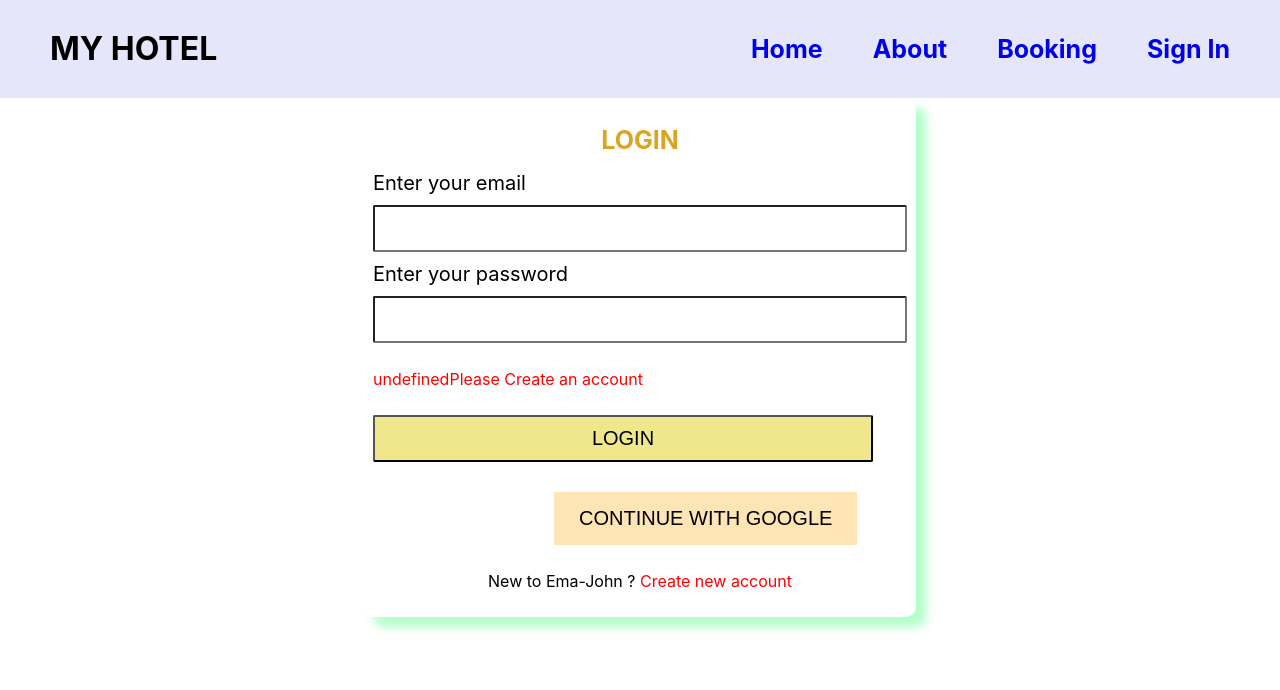
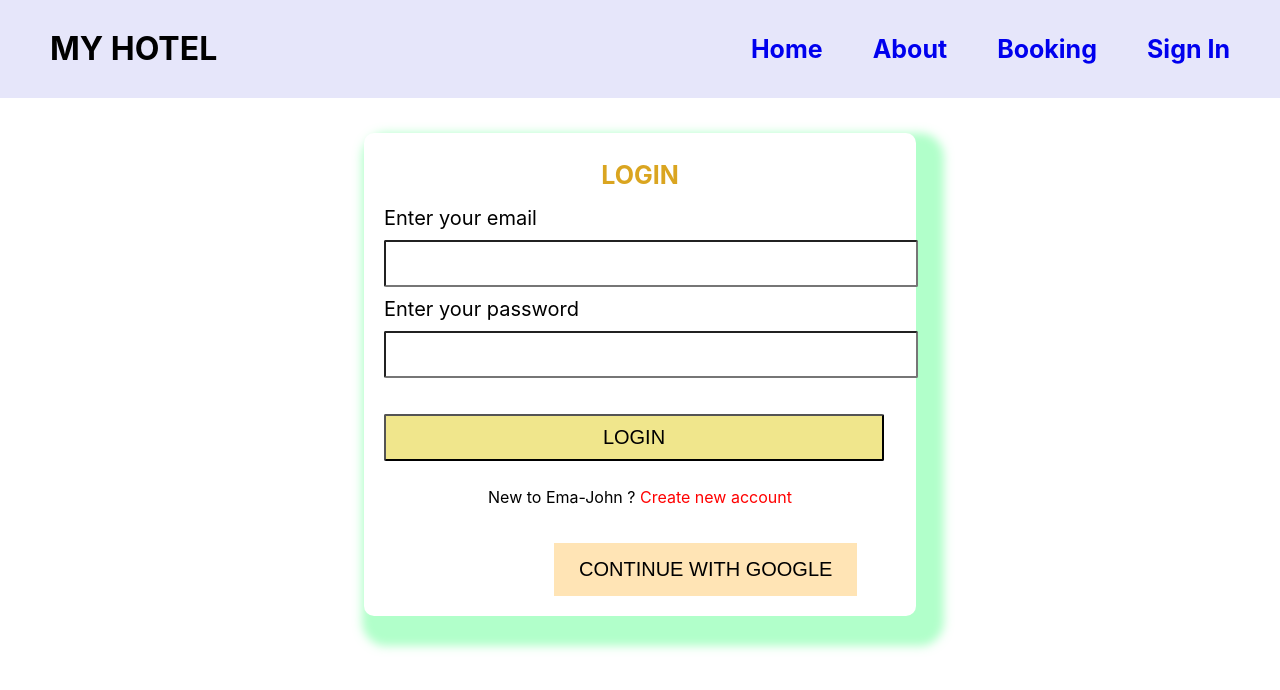
Before and after one commit to Shihab2022/hotel-project-with-firebase, a React (Create React App) app: page /signIn in a window 1280 px wide. Shown: the top 690 px of the page. Built offline with nearby package versions, Linux system fonts and the light colour scheme; no server answers.

Commit message:
handel some error

```diff
--- /dev/null
+++ b/src/Componant/GoogleSign/GoogleSign.js
@@ -0,0 +1,22 @@
+import React from 'react';
+import { useSignInWithGoogle } from 'react-firebase-hooks/auth';
+import auth from '../../firebase.init';
+
+const GoogleSign = () => {
+    const [signInWithGoogle, loading, error] = useSignInWithGoogle(auth);
+    const handleWidthGoogle = () => {
+        signInWithGoogle();
+      };
+    return (
+        <div>
+                <p style={{color:'red'}}>{error?.message}</p>
+
+                <p>{ loading ? 'please wait ......' : ''}</p>
+            <button onClick={handleWidthGoogle} className="google-btn">
+        CONTINUE WITH GOOGLE
+      </button>
+        </div>
+    );
+};
+
+export default GoogleSign;
--- a/src/Componant/Header/Header.js
+++ b/src/Componant/Header/Header.js
@@ -16,7 +16,10 @@ const Header = () => {
       <div className="hotel-navbar">
         <Link to="/">Home</Link>
         <Link to="/about">About</Link>
-        <Link to="/bookingRooms">Booking</Link>
+        {
+          user? <Link to='/bookingRooms'>Booking</Link> :<Link to='/signIn'>Booking</Link>
+        }
+        {/* <Link to="/bookingRooms">Booking</Link> */}
 
         {
          user ?  <Link onClick={logout} to="/signIn">Sign Out</Link> :<Link to="/signIn">Sign In</Link>
--- a/src/Componant/Register/Register.js
+++ b/src/Componant/Register/Register.js
@@ -1,7 +1,8 @@
 import React, { useState } from 'react';
-import { useCreateUserWithEmailAndPassword, useSignInWithGoogle } from 'react-firebase-hooks/auth';
+import { useCreateUserWithEmailAndPassword } from 'react-firebase-hooks/auth';
 import { Link, useLocation, useNavigate } from 'react-router-dom';
 import auth from '../../firebase.init';
+import GoogleSign from '../GoogleSign/GoogleSign';
 
 const Register = () => {
     const [email, setEmail] = useState("");
@@ -14,7 +15,7 @@ const Register = () => {
 
     const [createUserWithEmailAndPassword, user, loading, error] =
       useCreateUserWithEmailAndPassword(auth);
-    const [signInWithGoogle] = useSignInWithGoogle(auth);
+
 
     const handleEmail = (e) => {
       setEmail(e.target.value);
@@ -35,18 +36,18 @@ const Register = () => {
       }
       createUserWithEmailAndPassword(email, password);
     };
-    const handleWidthGoogle = () => {
-      signInWithGoogle();
-    };
+
     console.log(user);
     if (user) {
       navigate(from, { replace: true });
     }
     return (
+      <div className='hello'>
         <div className="form-container">
-        <h1 className="form-title">Create Account</h1>
+
         <div className="form-body">
           <form onSubmit={handelSubmit}>
+          <h1 className="form-title">Create Account</h1>
             <div>
               <label htmlFor="Enter your email">Enter your email</label> <br />
               <input onBlur={handleEmail} type="email" required />
@@ -63,9 +64,7 @@ const Register = () => {
             <input type="submit" className="submit-btn" value="SUBMIT" />
           </form>
         </div>
-        <button onClick={handleWidthGoogle} className="google-btn">
-          CONTINUE WITH GOOGLE
-        </button>
+
         <p style={{ textAlign: "center" }}>
         Already Have an account ?
           <Link style={{ color: "red", textDecoration: "none" }} to="/signIn">
@@ -73,6 +72,8 @@ const Register = () => {
             Login
           </Link>{" "}
         </p>
+        <GoogleSign></GoogleSign>
+      </div>
       </div>
     );
 };
--- a/src/Componant/SingIn/SingIn.css
+++ b/src/Componant/SingIn/SingIn.css
@@ -1,17 +1,15 @@
-.form-body{
 
+.hello{
     display:flex;
     justify-content:center;
     align-items:center;
-
-
+    margin-top:35px;
 }
 .form-container{
-    margin:0 auto;
     width:40%;
     padding:10px 20px;
     border-radius:10px;
-    box-shadow: 10px 10px 10px rgba(100,255,150,.5);
+    box-shadow: 13px 15px 10px 15px rgba(100,255,150,.5);
 }
 .form-container input{
     width:500px;
--- a/src/Componant/SingIn/SingIn.js
+++ b/src/Componant/SingIn/SingIn.js
@@ -3,9 +3,9 @@ import { Link, useLocation, useNavigate } from "react-router-dom";
 import "./SingIn.css";
 import {
   useSignInWithEmailAndPassword,
-  useSignInWithGoogle,
 } from "react-firebase-hooks/auth";
 import auth from "../../firebase.init";
+import GoogleSign from "../GoogleSign/GoogleSign";
 
 const SingIn = () => {
   const [email, setEmail] = useState("");
@@ -21,7 +21,7 @@ const SingIn = () => {
     loading,
     error,
   ] = useSignInWithEmailAndPassword(auth);
-  const [signInWithGoogle] = useSignInWithGoogle(auth);
+
 
   const handleEmail = (e) => {
     setEmail(e.target.value);
@@ -35,18 +35,19 @@ const SingIn = () => {
     e.preventDefault();
     signInWithEmailAndPassword(email, password);
   };
-  const handleWidthGoogle = () => {
-    signInWithGoogle();
-  };
+
   console.log(user)
   if (user) {
     navigate(from, { replace: true });
   }
   return (
+    <div className='hello'>
  <div className="form-container">
+
+  <div className="form-body">
+
+    <form onSubmit={handelSubmit}>
     <h1 className="form-title">LOGIN</h1>
-      <div className="form-body">
-        <form onSubmit={handelSubmit}>
       <div>
         <label htmlFor="Enter your email">Enter your email</label> <br />
         <input onBlur={handleEmail} type="email" required />
@@ -55,13 +56,12 @@ const SingIn = () => {
       <br />
       <input onBlur={handlePassword} type="password" required />
       <p>{loading ? "Please wait..." : ""}</p>
-          <p style={{color:'red'}}>{error?.message + 'Please Create an account'}</p>
+      <p style={{color:'red'}}>{error?.message ? error?.message+'Please Create an account' :''}</p>
       <input type="submit" className="submit-btn" value="LOGIN" />
+
+
     </form>
   </div>
-      <button onClick={handleWidthGoogle} className="google-btn">
-        CONTINUE WITH GOOGLE
-      </button>
   <p style={{ textAlign: "center" }}>
     New to Ema-John ?
     <Link style={{ color: "red", textDecoration: "none" }} to="/register">
@@ -69,7 +69,10 @@ const SingIn = () => {
       Create new account
     </Link>{" "}
   </p>
+  <GoogleSign></GoogleSign>
 </div>
+    </div>
+
   );
 };
 
```
Also changed, not shown: src/Componant/GoogleSign/GoogleSign.css (added). Lines whose indentation alone changed are shown as unchanged.
